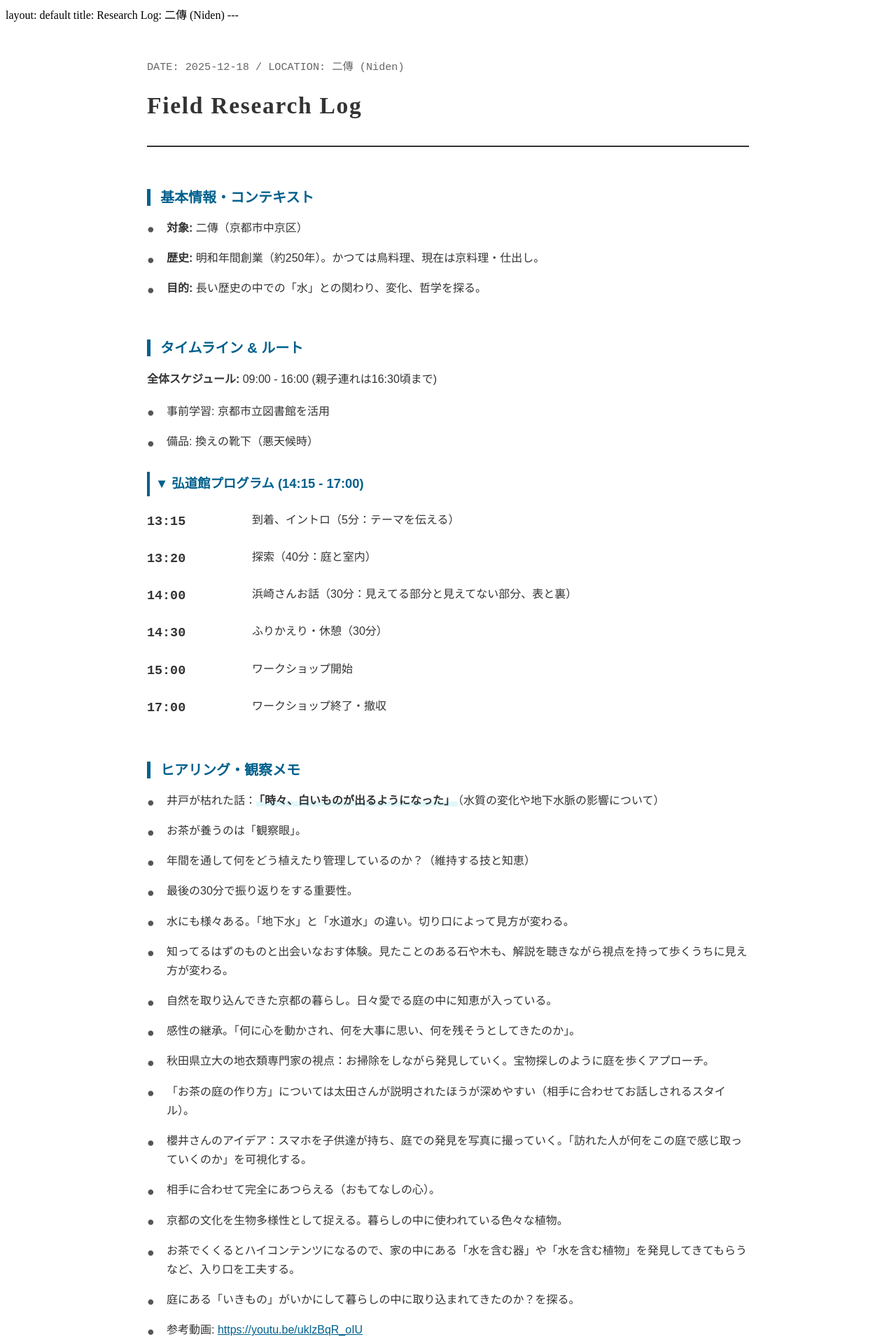
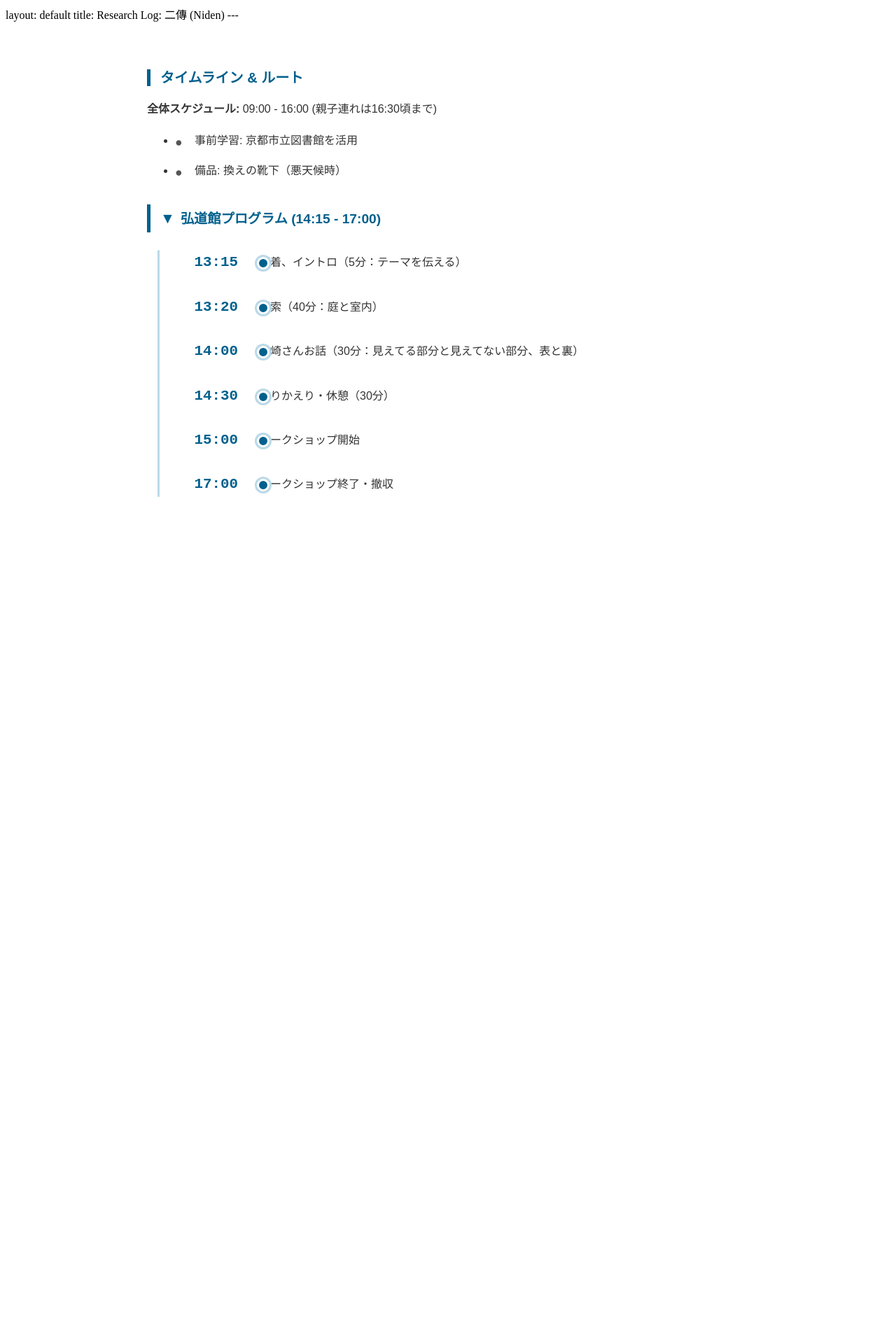
Before and after one commit to REMriaTV/iki-mono, a Jekyll site: the page journeys/fukumoto/kodokan.html, which Jekyll copies as it is, in a window 1280 px wide. Shown: the top 1920 px of the page at 70% size. Built offline with Jekyll 4.4.1, drawn with Linux system fonts in a browser that asks for light colours; after the commit the page ends 900 px from its top, so only the background shows below that; some of the changed text lies outside the part shown.

Commit message:
kodokan.html を更新

```diff
--- a/journeys/fukumoto/kodokan.html
+++ b/journeys/fukumoto/kodokan.html
@@ -3,12 +3,13 @@ title: Research Log: 二傳 (Niden)
 ---
 
 <style>
-    /* 変数定義 */
+    /* 変数定義（一部変更） */
     :root {
         --color-primary: #00608d;
         --color-secondary: #333;
         --color-muted: #666;
         --color-light: #555;
+        --color-timeline: #00608d;  /* タイムライン専用色 */
         --color-bg-light: #f4f4f4;
         --color-highlight: #e0f7fa;
         --font-serif: 'Shippori Mincho', serif;
@@ -26,33 +27,7 @@ title: Research Log: 二傳 (Niden)
         line-height: 1.9;
     }
 
-    /* ヘッダー */
-    .note-header {
-        margin-bottom: 60px;
-        padding-bottom: 25px;
-        border-bottom: 2px solid var(--color-secondary);
-    }
-
-    .note-meta {
-        font-family: var(--font-mono);
-        font-size: 0.95rem;
-        color: var(--color-muted);
-        margin-bottom: 8px;
-    }
-
-    .note-title {
-        font-family: var(--font-serif);
-        font-size: 2.1rem;
-        font-weight: 700;
-        margin: 0;
-        letter-spacing: 0.05em;
-    }
-
-    /* セクション */
-    .note-section {
-        margin-bottom: 60px;
-    }
-
+    /* セクションタイトルなど（前回と同じ） */
     .note-section h2 {
         font-size: 1.25rem;
         font-weight: bold;
@@ -63,20 +38,13 @@ title: Research Log: 二傳 (Niden)
         line-height: 1.2;
     }
 
-    /* 通常リスト */
-    .note-list {
-        list-style: none;
-        padding: 0;
-        margin: 0;
-    }
-
+    /* 通常の箇条書き（前回と同じ） */
     .note-list li {
         position: relative;
         padding-left: 28px;
         margin-bottom: 16px;
         line-height: 1.7;
     }
-
     .note-list li::before {
         content: "●";
         position: absolute;
@@ -86,130 +54,100 @@ title: Research Log: 二傳 (Niden)
         top: 0.1em;
     }
 
-    /* タイムライン専用リスト */
+    /* タイムライン見出し */
+    .timeline-heading {
+        font-size: 1.2rem;
+        font-weight: bold;
+        margin: 35px 0 25px 0;
+        color: var(--color-primary);
+        padding-left: 14px;
+        border-left: 5px solid var(--color-primary);
+        position: relative;
+    }
+    .timeline-heading::before {
+        content: "▼";
+        margin-right: 8px;
+        font-size: 1.1em;
+    }
+
+    /* タイムラインリスト（大幅改良） */
     .timeline-list {
         list-style: none;
         padding: 0;
-        margin: 20px 0 0 0;
+        margin: 0;
+        position: relative;
+        padding-left: 30px; /* 縦線のためのスペース */
+    }
+
+    /* タイムラインの縦線 */
+    .timeline-list::before {
+        content: "";
+        position: absolute;
+        left: 15px;
+        top: 0;
+        bottom: 0;
+        width: 3px;
+        background-color: #bbd9e8; /* 淡い青のライン */
+        border-radius: 2px;
     }
 
     .timeline-list li {
         position: relative;
-        padding-left: 0;
-        margin-bottom: 20px;
+        margin-bottom: 28px;
         display: flex;
         align-items: flex-start;
-        line-height: 1.8;
+        line-height: 1.7;
     }
 
+    /* 時刻部分 */
     .time-slot {
-        display: inline-block;
-        width: 130px;
-        flex-shrink: 0;
-        font-weight: bold;
+        flex: 0 0 100px;
+        font-size: 1.3rem;           /* 大きく */
+        font-weight: 700;             /* 太く */
+        color: var(--color-timeline); /* 専用色 */
         font-family: var(--font-mono);
-        font-size: 1.15rem;        /* 時刻を大きく */
-        color: var(--color-secondary);
-        margin-right: 20px;
+        text-align: right;
+        margin-right: 30px;
+        position: relative;
     }
 
-    .timeline-list li > span:not(.time-slot) {
-        flex: 1;
+    /* 時刻のドット（縦線と接続） */
+    .time-slot::after {
+        content: "";
+        position: absolute;
+        right: -45px;
+        top: 10px;
+        width: 12px;
+        height: 12px;
+        background-color: var(--color-primary);
+        border-radius: 50%;
+        border: 3px solid white;
+        box-shadow: 0 0 0 3px #bbd9e8;
     }
 
-    /* ハイライト */
+    /* 内容部分 */
+    .timeline-content {
+        flex: 1;
+        padding-top: 4px; /* 時刻の上端と揃える微調整 */
+    }
+
+    /* ハイライト（変更なし） */
     .highlight {
         background: linear-gradient(transparent 60%, var(--color-highlight) 60%);
         font-weight: 600;
         padding: 0 4px;
     }
 
-    /* タイムライン見出し */
-    .timeline-heading {
-        font-size: 1.15rem;
-        font-weight: bold;
-        margin: 30px 0 20px 0;
-        color: var(--color-primary);
-        padding-left: 8px;
-        border-left: 4px solid var(--color-primary);
-    }
-
-    /* 写真エリア（変更なし） */
-    .photo-area {
-        display: grid;
-        grid-template-columns: repeat(auto-fit, minmax(240px, 1fr));
-        gap: 15px;
-        margin-top: 20px;
-    }
-
-    .photo-box {
-        background: var(--color-bg-light);
-        aspect-ratio: 4/3;
-        border-radius: 4px;
-        overflow: hidden;
-        position: relative;
-    }
-
-    .photo-box img {
-        width: 100%;
-        height: 100%;
-        object-fit: cover;
-    }
-
-    .photo-label {
-        position: absolute;
-        bottom: 0;
-        left: 0;
-        right: 0;
-        color: #fff;
-        font-size: 0.75rem;
-        padding: 4px 8px;
-        background: rgba(0, 0, 0, 0.5);
-    }
-
-    /* リンク */
-    .note-link {
-        color: var(--color-primary);
-        text-decoration: underline;
-        word-break: break-all;
-    }
-
-    .note-link:hover {
-        opacity: 0.8;
-    }
-
-    /* 戻るナビゲーション */
+    /* その他は前回と同じ */
     .back-nav {
         margin-top: 80px;
         padding-top: 25px;
         border-top: 1px solid #eee;
     }
-
-    .back-nav a {
-        color: #888;
-        font-size: 0.95rem;
-        text-decoration: none;
-    }
-
-    .back-nav a:hover {
-        color: var(--color-primary);
-    }
 </style>
 
 <div class="field-note-container">
-    <div class="note-header">
-        <div class="note-meta">DATE: 2025-12-18 / LOCATION: 二傳 (Niden)</div>
-        <h1 class="note-title">Field Research Log</h1>
-    </div>
-
-    <div class="note-section">
-        <h2>基本情報・コンテキスト</h2>
-        <ul class="note-list">
-            <li><strong>対象:</strong> 二傳（京都市中京区）</li>
-            <li><strong>歴史:</strong> 明和年間創業（約250年）。かつては鳥料理、現在は京料理・仕出し。</li>
-            <li><strong>目的:</strong> 長い歴史の中での「水」との関わり、変化、哲学を探る。</li>
-        </ul>
-    </div>
+    <!-- ヘッダー部分は変更なし -->
 
     <div class="note-section">
         <h2>タイムライン & ルート</h2>
@@ -219,64 +157,34 @@ title: Research Log: 二傳 (Niden)
             <li>備品: 換えの靴下（悪天候時）</li>
         </ul>
 
-        <h3 class="timeline-heading">▼ 弘道館プログラム (14:15 - 17:00)</h3>
+        <h3 class="timeline-heading">弘道館プログラム (14:15 - 17:00)</h3>
         <ul class="timeline-list">
-            <li><span class="time-slot">13:15</span> 到着、イントロ（5分：テーマを伝える）</li>
-            <li><span class="time-slot">13:20</span> 探索（40分：庭と室内）</li>
-            <li><span class="time-slot">14:00</span> 浜崎さんお話（30分：見えてる部分と見えてない部分、表と裏）</li>
-            <li><span class="time-slot">14:30</span> ふりかえり・休憩（30分）</li>
-            <li><span class="time-slot">15:00</span> ワークショップ開始</li>
-            <li><span class="time-slot">17:00</span> ワークショップ終了・撤収</li>
+            <li>
+                <div class="time-slot">13:15</div>
+                <div class="timeline-content">到着、イントロ（5分：テーマを伝える）</div>
+            </li>
+            <li>
+                <div class="time-slot">13:20</div>
+                <div class="timeline-content">探索（40分：庭と室内）</div>
+            </li>
+            <li>
+                <div class="time-slot">14:00</div>
+                <div class="timeline-content">浜崎さんお話（30分：見えてる部分と見えてない部分、表と裏）</div>
+            </li>
+            <li>
+                <div class="time-slot">14:30</div>
+                <div class="timeline-content">ふりかえり・休憩（30分）</div>
+            </li>
+            <li>
+                <div class="time-slot">15:00</div>
+                <div class="timeline-content">ワークショップ開始</div>
+            </li>
+            <li>
+                <div class="time-slot">17:00</div>
+                <div class="timeline-content">ワークショップ終了・撤収</div>
+            </li>
         </ul>
     </div>
 
-    <div class="note-section">
-        <h2>ヒアリング・観察メモ</h2>
-        <ul class="note-list">
-            <li>井戸が枯れた話：<span class="highlight">「時々、白いものが出るようになった」</span>（水質の変化や地下水脈の影響について）</li>
-            <li>お茶が養うのは「観察眼」。</li>
-            <li>年間を通して何をどう植えたり管理しているのか？（維持する技と知恵）</li>
-            <li>最後の30分で振り返りをする重要性。</li>
-            <li>水にも様々ある。「地下水」と「水道水」の違い。切り口によって見方が変わる。</li>
-            <li>知ってるはずのものと出会いなおす体験。見たことのある石や木も、解説を聴きながら視点を持って歩くうちに見え方が変わる。</li>
-            <li>自然を取り込んできた京都の暮らし。日々愛でる庭の中に知恵が入っている。</li>
-            <li>感性の継承。「何に心を動かされ、何を大事に思い、何を残そうとしてきたのか」。</li>
-            <li>秋田県立大の地衣類専門家の視点：お掃除をしながら発見していく。宝物探しのように庭を歩くアプローチ。</li>
-            <li>「お茶の庭の作り方」については太田さんが説明されたほうが深めやすい（相手に合わせてお話しされるスタイル）。</li>
-            <li>櫻井さんのアイデア：スマホを子供達が持ち、庭での発見を写真に撮っていく。「訪れた人が何をこの庭で感じ取っていくのか」を可視化する。</li>
-            <li>相手に合わせて完全にあつらえる（おもてなしの心）。</li>
-            <li>京都の文化を生物多様性として捉える。暮らしの中に使われている色々な植物。</li>
-            <li>お茶でくくるとハイコンテンツになるので、家の中にある「水を含む器」や「水を含む植物」を発見してきてもらうなど、入り口を工夫する。</li>
-            <li>庭にある「いきもの」がいかにして暮らしの中に取り込まれてきたのか？を探る。</li>
-            <li>参考動画: <a href="https://youtu.be/v68__8Ui9Jo" target="_blank" class="note-link">https://youtu.be/uklzBqR_oIU</a></li>
-        </ul>
-    </div>
-
-    <div class="note-section">
-        <h2>ビジュアル記録</h2>
-        <div class="photo-area">
-            <div class="photo-box">
-                <div class="photo-placeholder">[ 写真：外観 ]</div>
-            </div>
-            <div class="photo-box">
-                <div class="photo-placeholder">[ 写真：料理/道具 ]</div>
-            </div>
-            <div class="photo-box">
-                <div class="photo-placeholder">[ 写真：水回り ]</div>
-            </div>
-        </div>
-    </div>
-
-    <div class="note-section">
-        <h2>考察・インサイト</h2>
-        <p>今日のリサーチを通じて見えてきたこと。</p>
-        <ul class="note-list">
-            <li>気づき1...</li>
-            <li>気づき2...</li>
-        </ul>
-    </div>
-
-    <div class="back-nav">
-        <a href="/iki-mono/journeys/nakahigashi/">← Nakahigashi Labへ戻る</a>
-    </div>
+    <!-- 他のセクションは変更なし -->
 </div>
```
Also changed, not shown: other parts of journeys/fukumoto/kodokan.html (+1 -1 lines).
